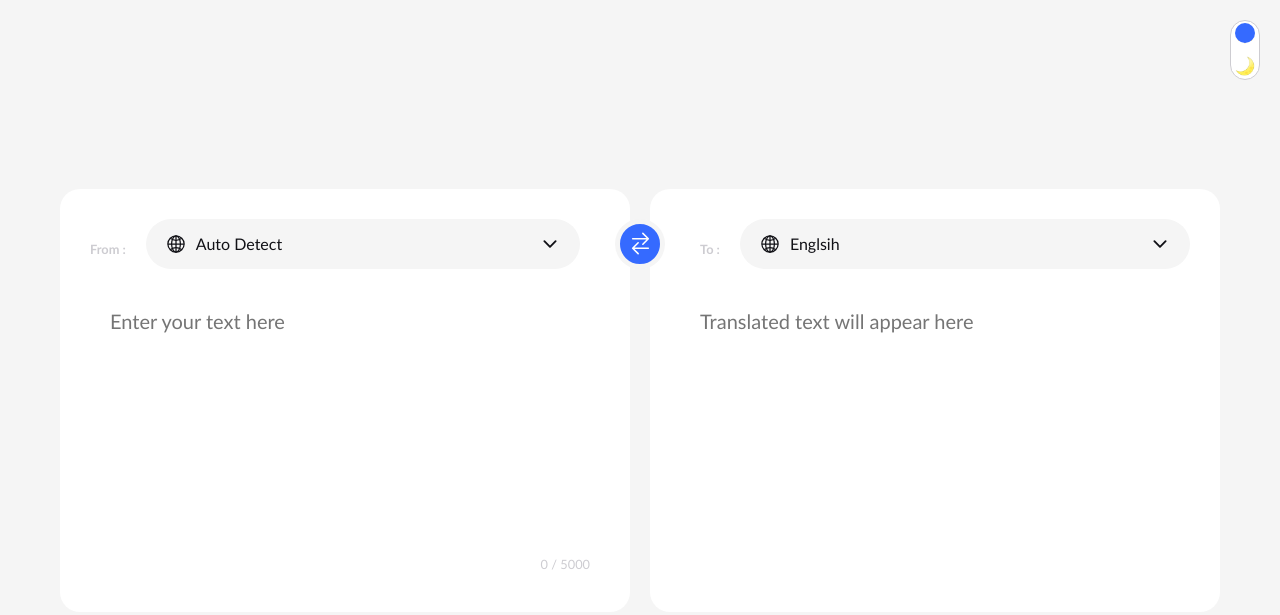
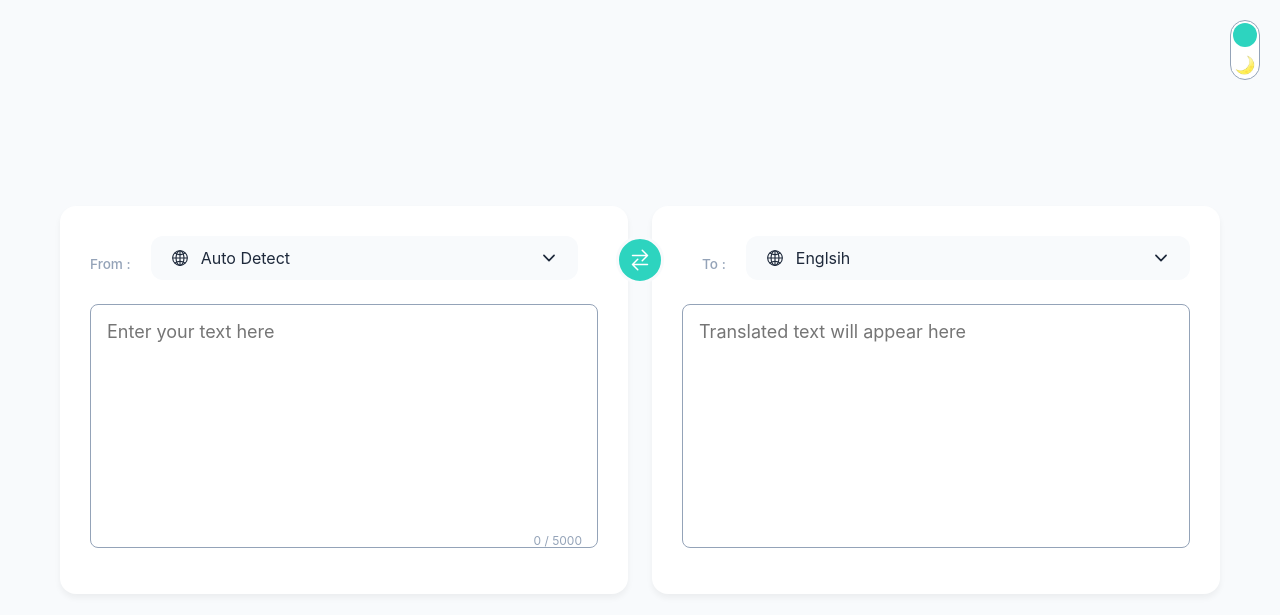
Before and after one commit to mzohaib-dev/lang-translator, a plain HTML site: page index.html in a window 1280 px wide. Drawn offline with nearby package versions, Linux system fonts and the light colour scheme.

Commit message:
Update styles for improved UI

```diff
--- a/styles/style.css
+++ b/styles/style.css
@@ -1,19 +1,20 @@
 :root {
-  --primary-color: #356aff;
-  --bg-color: #f5f5f5;
-  --light-bg-color: #fff;
-  --text-color: #111116;
-  --light-text-color: #cdccd1;
-  --primary-text-color: #fff;
+  --primary-color: #2dd4bf;
+  --bg-color: #f8fafc;
+  --light-bg-color: #ffffff;
+  --text-color: #1e293b;
+  --light-text-color: #94a3b8;
+  --primary-text-color: #ffffff;
+  --accent-color: #8b5cf6;
 }
 
 ::-webkit-scrollbar {
-  width: 5px;
+  width: 6px;
 }
 
 ::-webkit-scrollbar-track {
   border-radius: 30px;
-  background: #f1f1f1;
+  background: var(--bg-color);
 }
 
 ::-webkit-scrollbar-thumb {
@@ -22,14 +23,15 @@
 }
 
 ::-webkit-scrollbar-thumb:hover {
-  background: var(--bg-color);
+  background: var(--accent-color);
 }
 
 * {
   margin: 0;
   padding: 0;
   box-sizing: border-box;
-  font-family: "Gill Sans", "Gill Sans MT", Calibri, "Trebuchet MS", sans-serif;
+  font-family: "Inter", "Gill Sans", "Gill Sans MT", Calibri, "Trebuchet MS",
+    sans-serif;
 }
 
 body {
@@ -42,10 +44,10 @@ body {
 }
 
 body.dark {
-  --bg-color: #878683;
-  --light-bg-color: #444444;
-  --text-color: #fff;
-  --light-text-color: #58575c;
+  --bg-color: #1e293b;
+  --light-bg-color: #334155;
+  --text-color: #e2e8f0;
+  --light-text-color: #94a3b8;
 }
 
 .container {
@@ -53,14 +55,15 @@ body.dark {
   width: 1200px;
   padding: 0 20px;
   display: flex;
-  gap: 10px;
+  gap: 12px;
 }
 
 .container .card {
   flex: 1;
   padding: 30px;
-  border-radius: 20px;
+  border-radius: 16px;
   background-color: var(--light-bg-color);
+  box-shadow: 0 4px 6px rgba(0, 0, 0, 0.05);
 }
 
 .container .card .from,
@@ -79,40 +82,45 @@ body.dark {
 }
 
 .container .card .heading {
-  font-size: 0.8rem;
-  font-weight: 600;
+  font-size: 0.85rem;
+  font-weight: 500;
   color: var(--light-text-color);
   white-space: nowrap;
 }
 
 .dropdown-container {
   position: relative;
-  margin-bottom: 10px;
+  margin-bottom: 12px;
   width: 100%;
 }
 
 .dropdown-container .dropdown-toggle {
   display: flex;
   align-items: center;
-  padding: 15px 20px;
-  border-radius: 30px;
+  padding: 12px 20px;
+  border-radius: 12px;
   background-color: var(--bg-color);
   cursor: pointer;
-  transition: all 0.3s;
+  transition: all 0.3s ease;
+}
+
+.dropdown-container .dropdown-toggle:hover {
+  background-color: var(--light-bg-color);
 }
 
 .dropdown-container .dropdown-toggle span {
   flex: 1;
-  margin-left: 10px;
+  margin-left: 12px;
 }
 
 .dropdown-container .dropdown-toggle ion-icon {
-  font-size: 20px;
+  font-size: 18px;
   transition: transform 0.3s ease;
 }
 
 .dropdown-container.active .dropdown-toggle {
-  border-radius: 20px 20px 0 0;
+  border-radius: 12px 12px 0 0;
+  background-color: var(--light-bg-color);
 }
 
 .dropdown-container.active .dropdown-toggle ion-icon:last-child {
@@ -127,13 +135,13 @@ body.dark {
   height: 300px;
   overflow: auto;
   display: none;
-  padding: 20px;
+  padding: 12px;
   z-index: 1;
   list-style: none;
   flex-direction: column;
-  background-color: var(--bg-color);
-  transition: all 1s;
-  border-radius: 0 0 20px 20px;
+  background-color: var(--light-bg-color);
+  border-radius: 0 0 12px 12px;
+  box-shadow: 0 4px 6px rgba(0, 0, 0, 0.1);
 }
 
 .dropdown-container .dropdown-menu::-webkit-scrollbar {
@@ -145,17 +153,19 @@ body.dark {
 }
 
 .dropdown-container .dropdown-menu li {
-  padding: 10px 20px;
-  border-radius: 20px;
+  padding: 10px 16px;
+  border-radius: 8px;
   cursor: pointer;
-  margin-bottom: 5px;
-  border-bottom: 1px solid var(--light-bg-color);
+  margin-bottom: 4px;
+  border-bottom: 1px solid rgba(0, 0, 0, 0.05);
   transition: all 0.3s ease;
 }
 
 .dropdown-container .dropdown-menu li:hover {
-  background-color: var(--light-bg-color);
+  background-color: var(--bg-color);
+  color: var(--accent-color);
 }
+
 .dropdown-container .dropdown-menu li.active {
   color: var(--primary-text-color);
   background-color: var(--primary-color);
@@ -167,22 +177,28 @@ body.dark {
 
 .container textarea {
   width: 100%;
-  padding: 20px;
-  margin: 10px 0;
+  padding: 16px;
+  margin: 12px 0;
   background-color: transparent;
   resize: none;
   outline: none;
-  border: none;
+  border: 1px solid var(--light-text-color);
+  border-radius: 8px;
   color: var(--text-color);
-  font-size: 20px;
+  font-size: 18px;
+  transition: border-color 0.3s ease;
+}
+
+.container textarea:focus {
+  border-color: var(--primary-color);
 }
 
 .container .text-area .chars {
   position: absolute;
-  bottom: 0;
-  right: 0;
-  padding: 10px;
-  font-size: 0.8rem;
+  bottom: 8px;
+  right: 8px;
+  padding: 8px;
+  font-size: 0.75rem;
   color: var(--light-text-color);
 }
 
@@ -198,22 +214,23 @@ body.dark {
   top: 30px;
   left: 50%;
   transform: translateX(-50%);
-  width: 50px;
-  height: 50px;
+  width: 48px;
+  height: 48px;
   border-radius: 50%;
   cursor: pointer;
-  border: 5px solid var(--bg-color);
-  transition: all 0.3s;
+  border: 3px solid var(--bg-color);
+  transition: all 0.3s ease;
   color: var(--primary-text-color);
   background-color: var(--primary-color);
 }
 
-.swap-position ion-icon {
-  font-size: 25px;
+.swap-position:hover {
+  transform: translateX(-50%) scale(1.05);
+  background-color: var(--accent-color);
 }
 
-.swap-position:hover {
-  transform: translateX(-50%) scale(1.1);
+.swap-position ion-icon {
+  font-size: 24px;
 }
 
 .mode {
@@ -231,11 +248,11 @@ body.dark {
 .toggle-track {
   width: 30px;
   height: 60px;
-  border-radius: 30px;
+  border-radius: 16px;
   display: flex;
   align-items: center;
   flex-direction: column;
-  padding: 3px 0;
+  padding: 4px 0;
   justify-content: space-between;
   border: 1px solid var(--light-text-color);
   background-color: var(--light-bg-color);
@@ -249,16 +266,17 @@ body.dark {
 .toggle-thumb {
   position: absolute;
   top: 3px;
-  left: 5px;
-  width: 20px;
-  height: 20px;
+  left: 3px;
+  width: 24px;
+  height: 24px;
   border-radius: 50%;
   background-color: var(--primary-color);
-  transition: all 0.5s;
+  transition: all 0.3s ease;
 }
 
 .toggle input:checked ~ .toggle-thumb {
-  transform: translateY(33px);
+  transform: translateY(30px);
+  background-color: var(--accent-color);
 }
 
 .toggle img {
@@ -266,12 +284,11 @@ body.dark {
   height: 20px;
 }
 
-/* Media Querries */
-
+/* Media Queries */
 @media (max-width: 800px) {
   .container {
     width: 100%;
-    margin-top: 20px;
+    margin-top: 24px;
     flex-direction: column;
   }
 
@@ -279,11 +296,11 @@ body.dark {
     width: 100%;
   }
 
-  .container.card .from {
+  .container .card .from {
     margin-right: 0;
   }
 
-  .container.card .to {
+  .container .card .to {
     margin-left: 0;
   }
 
@@ -299,7 +316,7 @@ body.dark {
   }
 
   .swap-position:hover {
-    transform: translate(-50%, -50%) scale(1.1);
+    transform: translate(-50%, -50%) scale(1.05);
   }
 
   .swap-position ion-icon {
```
